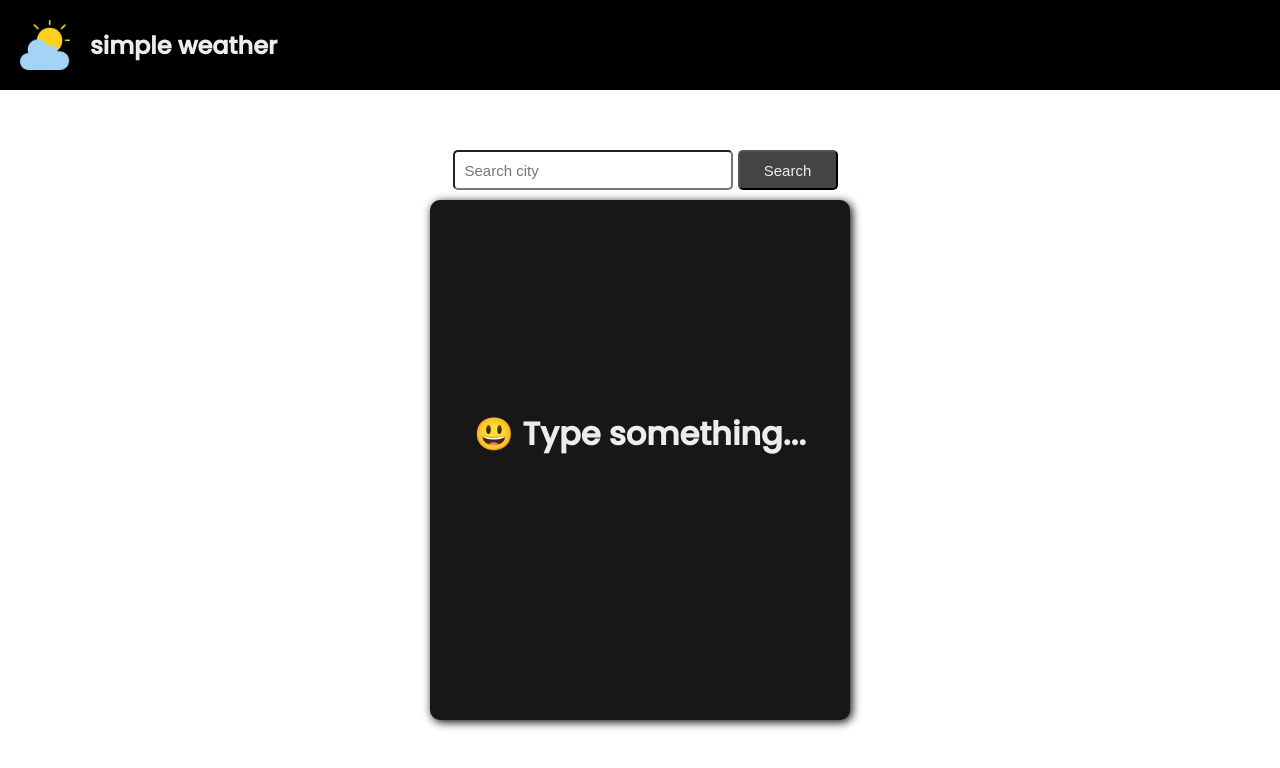
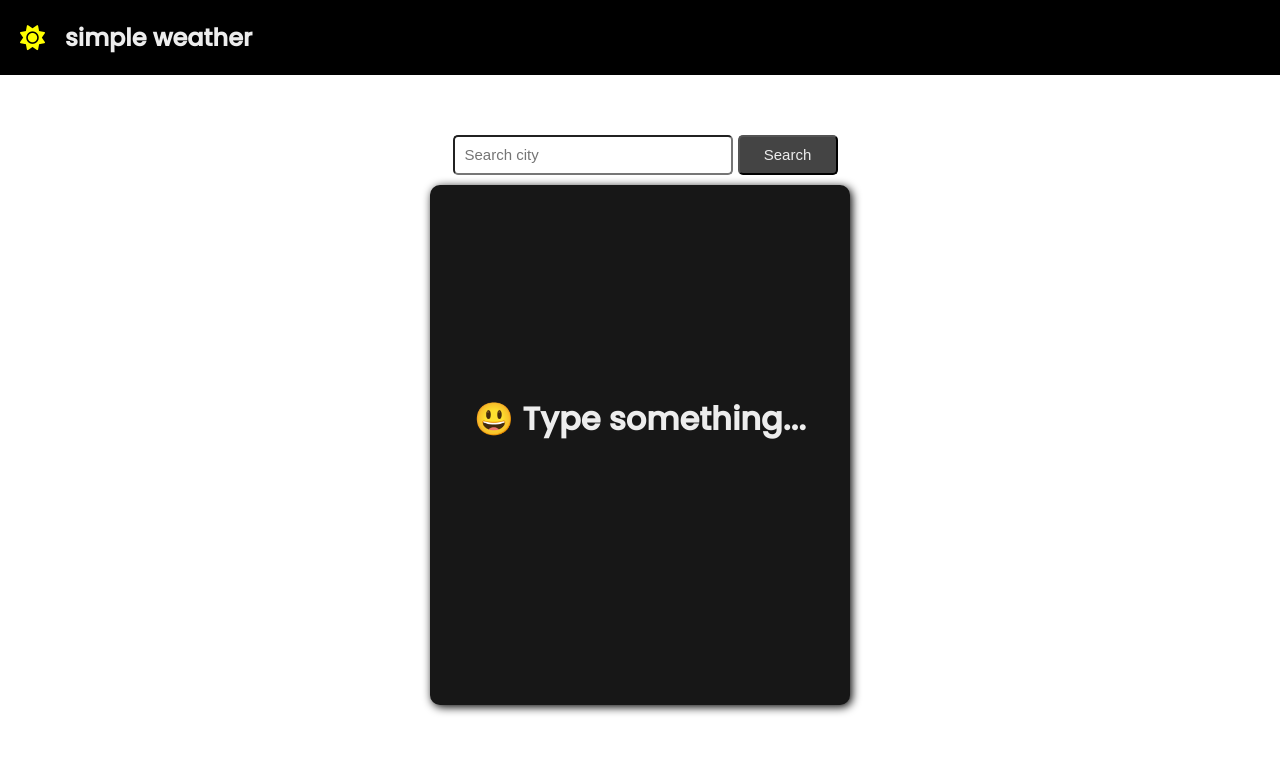
Before and after one commit to Dhanasekar25104/weather-site, a React (Create React App) app: page / in a window 1280 px wide. Shown: the top 768 px of the page. Built offline with nearby package versions, Linux system fonts and the light colour scheme; no server answers.

Commit message:
changed logo

```diff
--- a/src/nav.css
+++ b/src/nav.css
@@ -3,8 +3,8 @@
   display: flex;
   align-items: center;
 }
-.nav img {
-  width: 50px;
-  height: 50px;
+.nav i {
+  font-size: 25px;
   margin: 20px;
+  color: yellow;
 }
--- a/src/nav.js
+++ b/src/nav.js
@@ -3,7 +3,7 @@ import "./nav.css"
 export default function Nav(){
     return(
       <div className="nav">
-    <img src="./image/cloudy.png" alt="cloud"></img>
+        <i class="fa-solid fa-sun"></i>
      <h2>simple weather</h2>
       </div>
     )
--- a/src/weather.css
+++ b/src/weather.css
@@ -130,4 +130,7 @@ h3 {
   .details h4 {
     width: 160px;
   }
+  .weather {
+    height: 600px;
+  }
 }
```
Also changed, not shown: public/image/clouds-and-sun.png (added).
